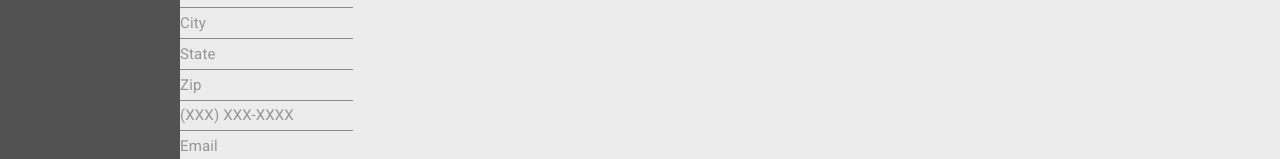
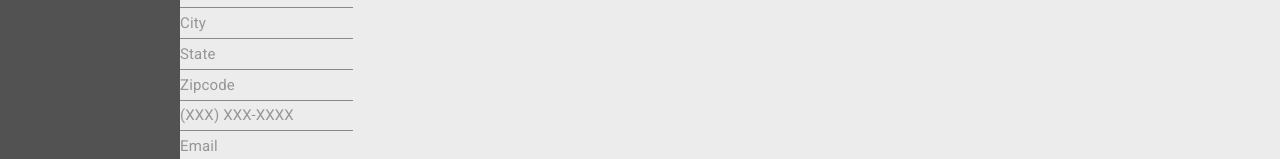
Before and after one commit to Antelman82/Show-Management-App-Frontend, a React (Create React App) app in the folder frontend-app/: page /newUser in a window 1280 px wide. Shown: the part 220-379 px from the top of the page. Built offline with nearby package versions, Linux system fonts and the light colour scheme; no server answers.

Commit message:
updated readme info, updated app with newuser feature

```diff
--- a/frontend-app/src/App.js
+++ b/frontend-app/src/App.js
@@ -32,7 +32,17 @@ class App extends Component {
       userName: '',
       userpassword: '',
       customers: [],
-      userInfo: {}
+      userInfo: {},
+      newfirstName: '',
+      newlastName: '',
+      newuserName: '',
+      newaddress: '',
+      newcity: '',
+      newstate: '',
+      newphone: '',
+      newemail: '',
+      newpassword: '',
+      newzip: ''
     }
   }
 
@@ -127,7 +137,42 @@ class App extends Component {
     this.props.history.push(`/user/${this.state.userName}`)
   }
 
+  handleNewUserSubmit = event => {
+    event.preventDefault()
+    console.log('handleNewUserSubmit ', event, this.state)
+    // axios({
+    //   method: "POST",
+    //   url: `${backendUrl}users`,
+    //   data: {
+    //     firstName: this.state.newfirstName,
+    //     lastName: this.state.newlastName,
+    //     userName: this.state.newuserName,
+    //     password: this.state.newpassword,
+    //     address: this.state.newaddress,
+    //     city: this.state.newcity,
+    //     state: this.state.newstate,
+    //     zip: this.state.newzip
+    //     phone: this.state.newphone,
+    //     email: this.state.newemail
+    //   }
+    // }).then(newUser => {
+    //   this.setState({
+    //     newfirstName: '',
+    //     newlastName: '',
+    //     newuserName: '',
+    //     newpassword: '',
+    //     newaddress: '',
+    //     newcity: '',
+    //     newstate: '',
+    //     newzip: '',
+    //     newphone: '',
+    //     newemail: ''
+    //   })
+    // })
+  }
+
   handleChange = (event) => {
+    console.log('handleChange event.target.name ', event.target.name)
     this.setState({
       [event.target.name]: event.target.value
     })
@@ -190,7 +235,13 @@ class App extends Component {
               />
               <Route
                 path="/newUser"
-                component={NewUser}
+                render={routerProps =>
+                  <NewUser
+                  {...routerProps}
+                  props={this.state}
+                  handleNewUserSubmit={this.handleNewUserSubmit}
+                  handleChange={this.handleChange}/>}
+
               />
               <Route
                 path="/showdetails/:id"
--- a/frontend-app/src/NewUser.js
+++ b/frontend-app/src/NewUser.js
@@ -3,25 +3,29 @@ import TextField from "@material-ui/core/TextField";
 
 
 class NewUser extends Component {
+    constructor(props){
+        super(props)
+    }
   render(){
+      console.log('NewUser render this.props ', this.props)
     return (
         <div>
             <form
                 noValidate
                 autoComplete="off"
-                // onSubmit={props.handleSubmit}
-                // onChange={props.handleChange}
+                onSubmit={this.props.handleNewUserSubmit}
+                onChange={this.props.handleChange}
             >
-                <li><TextField type="text" name="newFirstName" placeholder="First Name" /></li>
-                <li><TextField type="text" name="newLastName" placeholder="Last Name" /></li>
-                <li><TextField type="text" name="newUsername" placeholder="Username" /></li>
-                <li><TextField type="text" name="newUserPassword" placeholder="Password" /></li>
-                <li><TextField type="text" name="newAddress" placeholder="Address" /></li>
-                <li><TextField type="text" name="newCity" placeholder="City" /></li>
-                <li><TextField type="text" name="newUState" placeholder="State" /></li>
-                <li><TextField type="text" name="newZipcode" placeholder="Zip" /></li>
-                <li><TextField type="text" name="newUserPhone" placeholder="(XXX) XXX-XXXX" /></li>
-                <li><TextField type="text" name="newUserEmail" placeholder="Email" /></li>
+                <li><TextField type="text" name="newfirstName" placeholder="First Name" /></li>
+                <li><TextField type="text" name="newlastName" placeholder="Last Name" /></li>
+                <li><TextField type="text" name="newuserName" placeholder="Username" /></li>
+                <li><TextField type="password" name="newpassword" placeholder="Password" /></li>
+                <li><TextField type="text" name="newaddress" placeholder="Address" /></li>
+                <li><TextField type="text" name="newcity" placeholder="City" /></li>
+                <li><TextField type="text" name="newstate" placeholder="State" /></li>
+                <li><TextField type="text" name="newzip" placeholder="Zipcode" /></li>
+                <li><TextField type="text" name="newphone" placeholder="(XXX) XXX-XXXX" /></li>
+                <li><TextField type="text" name="newemail" placeholder="Email" /></li>
 
                 <TextField type="submit" />
             </form>
--- a/frontend-app/src/UserLogin.js
+++ b/frontend-app/src/UserLogin.js
@@ -21,7 +21,7 @@ class UserLogin extends Component {
                 placeholder="Username" />
             <TextField
                 type="password"
-                name="userpassword"
+                name="password"
                 placeholder="Password" />
             <TextField
                 type="submit"/>
--- a/frontend-app/src/index.css
+++ b/frontend-app/src/index.css
@@ -57,6 +57,8 @@ code {
 .App-sidebar {
   /* border-left: 1px solid black; */
   padding: 5px;
+  max-height: 90vw;
+  overflow: scroll;
 }
 
 .App-nav ul {
```
Also changed, not shown: 1 other file (tests, documents, lock files or other folders).
